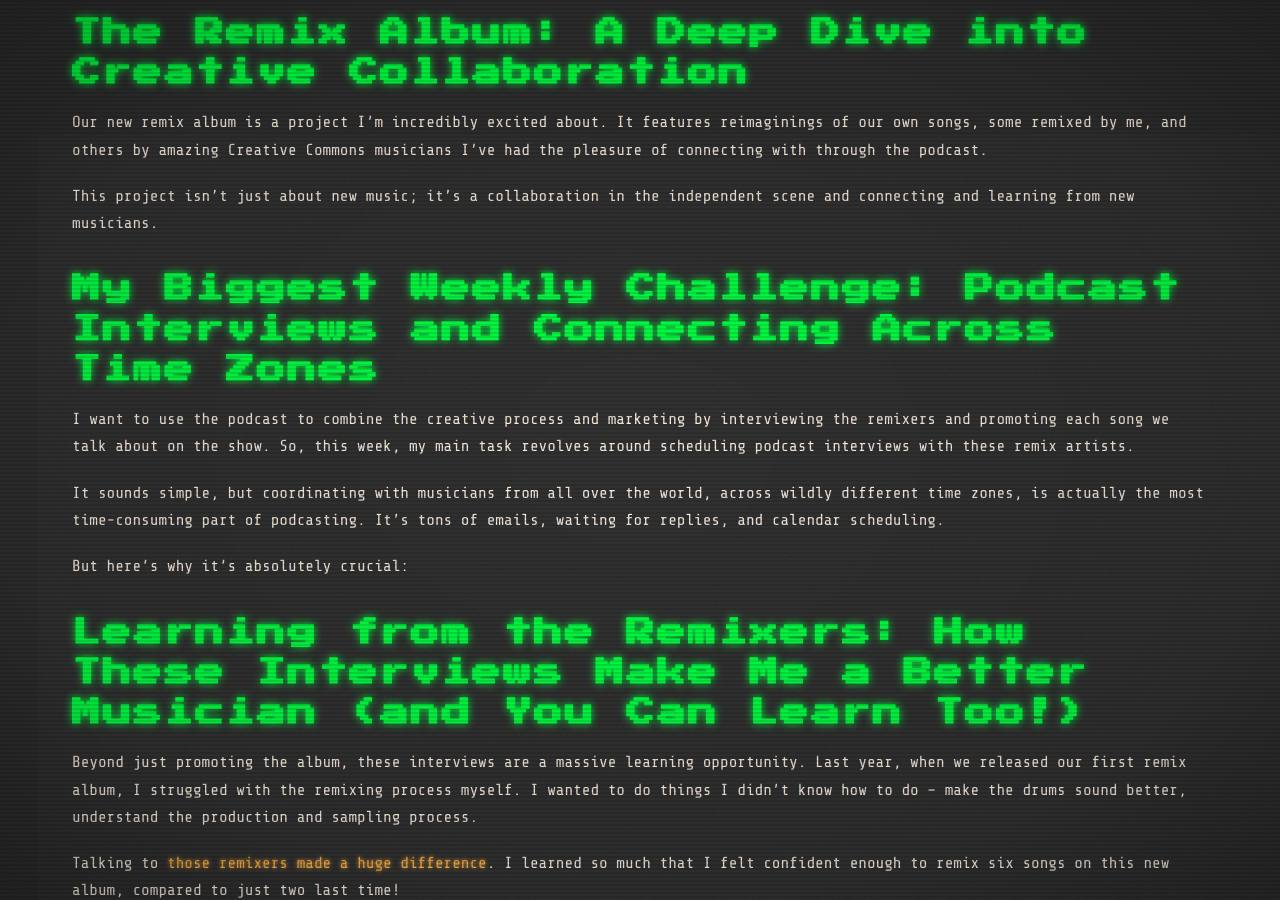
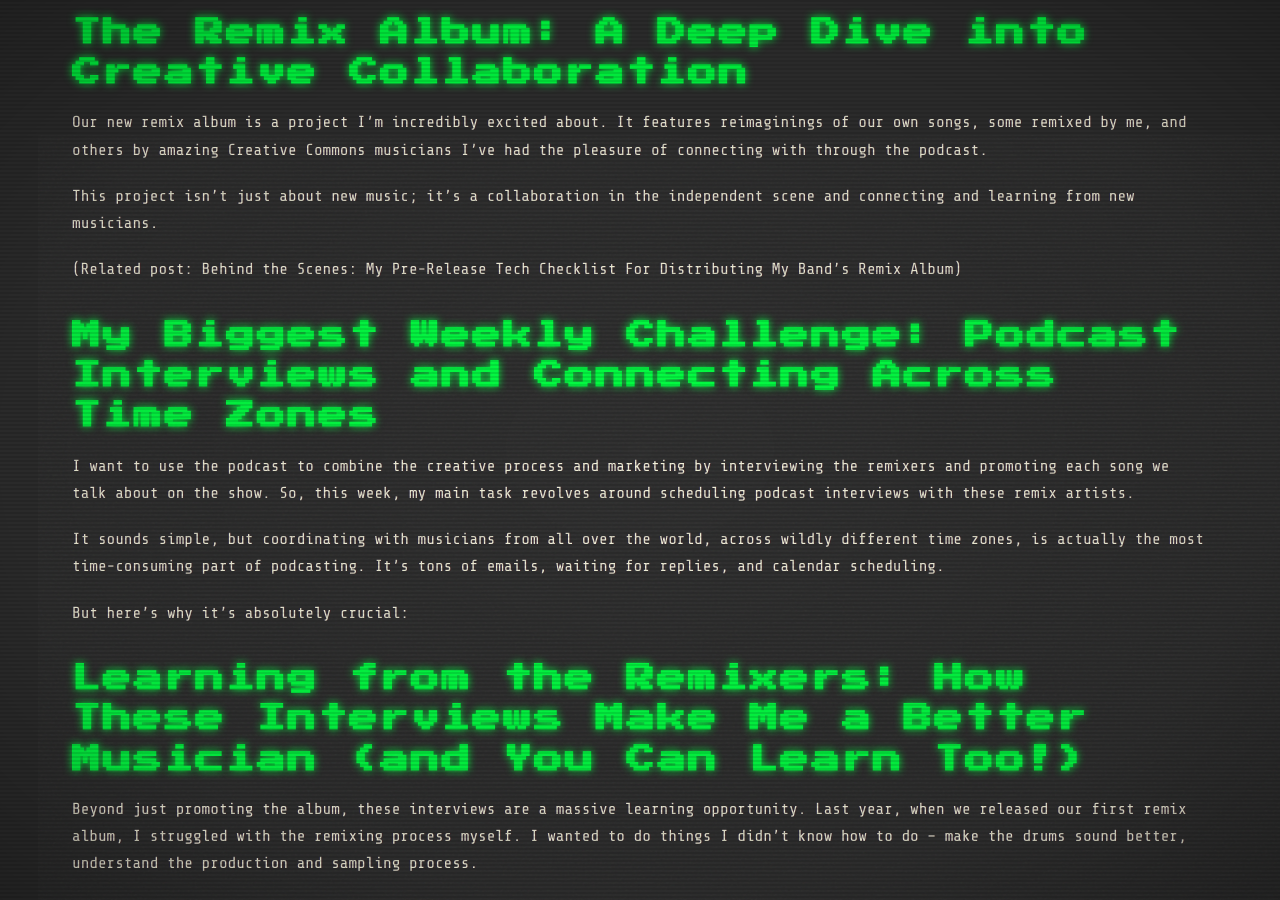
Before and after one commit to tmray/vhs-tape, a Jekyll site: the page built from _posts/2025-07-30-to-do-album-launch-podcast-growth.md, in a window 1280 px wide and 900 px high, scrolled down 1433 px. Built offline with Jekyll 4.4.1, drawn with Linux system fonts in a browser that asks for light colours.

Commit message:
new post

```diff
--- a/_posts/2025-07-30-to-do-album-launch-podcast-growth.md
+++ b/_posts/2025-07-30-to-do-album-launch-podcast-growth.md
@@ -20,6 +20,8 @@ In my latest vlog, I decided to talk about what's consuming my time right now: t
 Our new remix album is a project I'm incredibly excited about. It features reimaginings of our own songs, some remixed by me, and others by amazing Creative Commons musicians I've had the pleasure of connecting with through the podcast.
 
 This project isn't just about new music; it's a collaboration in the independent scene and connecting and learning from new musicians.
+
+(Related post: Behind the Scenes: My Pre-Release Tech Checklist For Distributing My Band's Remix Album)
 
 # My Biggest Weekly Challenge: Podcast Interviews and Connecting Across Time Zones
 
```
Also changed, not shown: 1 other file.
